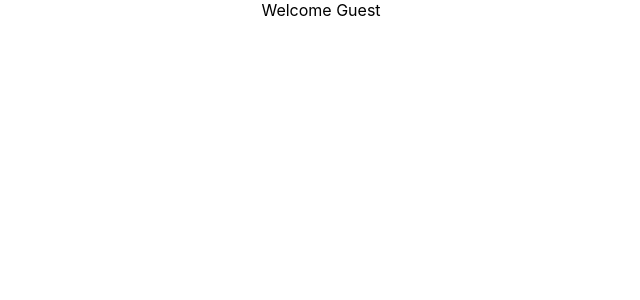
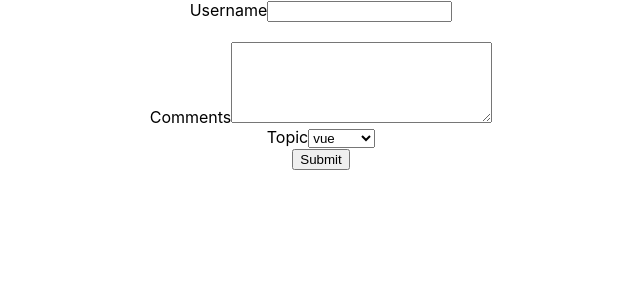
Before and after one commit to Asadbek-Dev/React_Sources, a React (Create React App) app: page / in a window 1280 px wide. Shown: the top 300 px of the page, without its empty margins (319-959 px from the left). Built offline with nearby package versions, Linux system fonts and the light colour scheme.

Commit message:
completed

```diff
--- a/src/App.js
+++ b/src/App.js
@@ -6,6 +6,7 @@ import UserGreeting from './Conditional Rendering/UserGreeting';
 import ClassClick from './Events/ClassClick';
 import EventBind from './Events/EventBind';
 import FunctionClick from './Events/FunctionClick';
+import FormHandling from './Form/FormHandling';
 import { Hello } from './jsx/Hello';
 import Greet from './props/Greet';
 import Counter from './State/Counter';
@@ -44,7 +45,11 @@ function App() {
 
      {/* Conditional Rendering */}
 
-     <UserGreeting/>
+     {/* <UserGreeting/> */}
+
+
+     {/* Form */}
+     <FormHandling/>
 
     </div>
   );
--- /dev/null
+++ b/src/Form/FormHandling.js
@@ -0,0 +1,59 @@
+import React, { Component } from 'react';
+
+class FormHandling extends Component {
+
+    constructor(props) {
+      super(props)
+
+      this.state = {
+         username:'',
+         comment:'',
+         select:''
+      }
+    }
+    handleUsernameChange=(event)=>{
+        this.setState({
+            username:event.target.value
+        })
+    }
+    handleComment=(event)=>{
+        this.setState({
+            comment:event.target.value
+        })
+    }
+    handleSelect=(event)=>{
+        this.setState({
+            select:event.target.value
+        })
+    }
+    handleSubmit=(event)=>{
+        event.preventDefault()
+      alert(`${this.state.username} ${this.state.comment} ${this.state.select}`)
+    }
+    render() {
+        return (
+            <form onSubmit={this.handleSubmit}>
+                <div>
+                    <label htmlFor="username">Username</label>
+                    <input type="text" value={this.state.username} onChange={this.handleUsernameChange}  />
+                    <br />
+                    <br />
+                    <label htmlFor="comments">Comments</label>
+                    <textarea value={this.state.comment} onChange={this.handleComment} cols="30" rows="5"></textarea>
+                    <br />
+                    <label htmlFor="topic">Topic</label>
+                    <select value={this.state.select} onChange={this.handleSelect} name="" id="">
+                        <option value="vue">vue</option>
+                        <option value="react">react</option>
+                        <option value="angular">angular</option>
+                    </select>
+                    <div>
+                        <button type='submit'>Submit</button>
+                    </div>
+                </div>
+            </form>
+        );
+    }
+}
+
+export default FormHandling;
```
